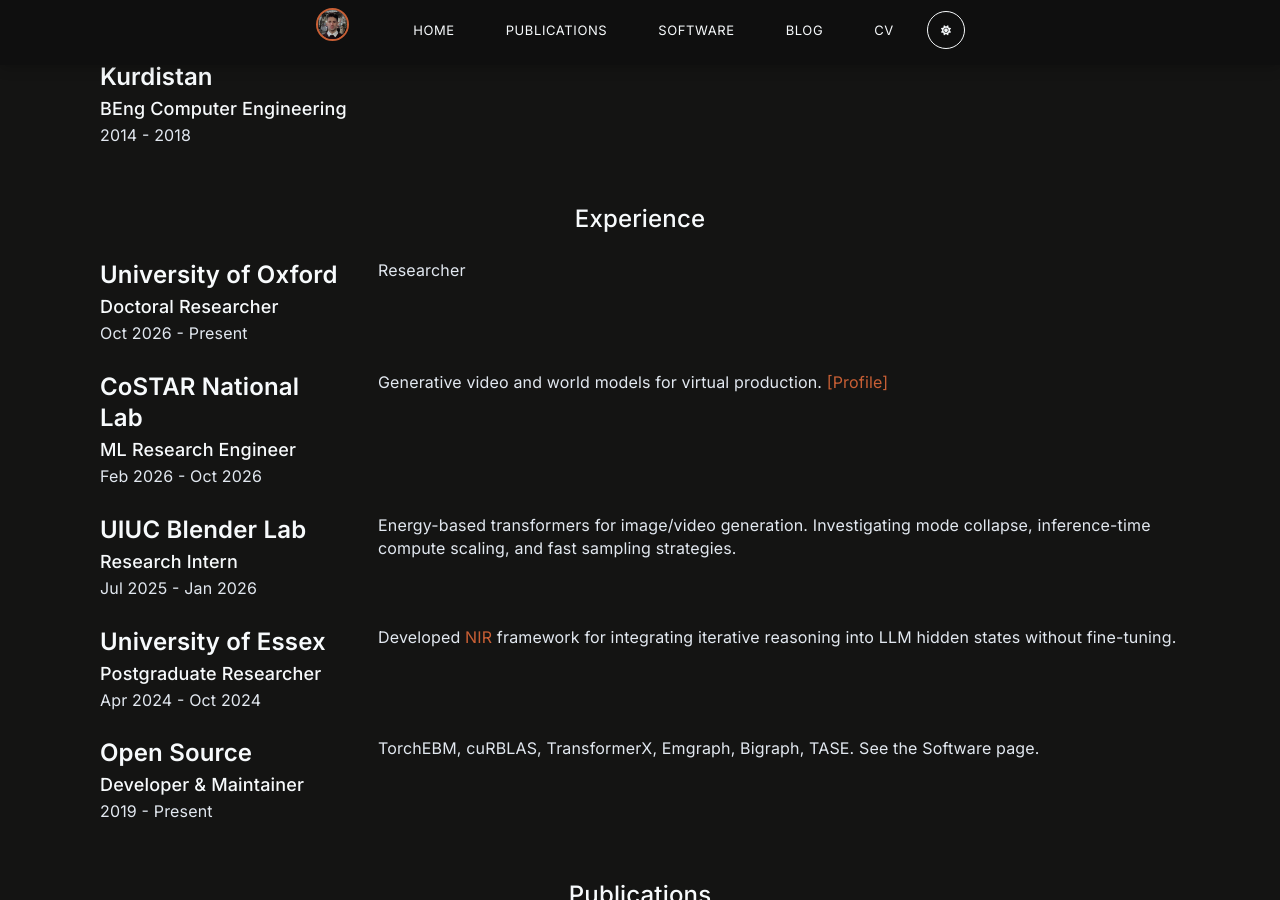
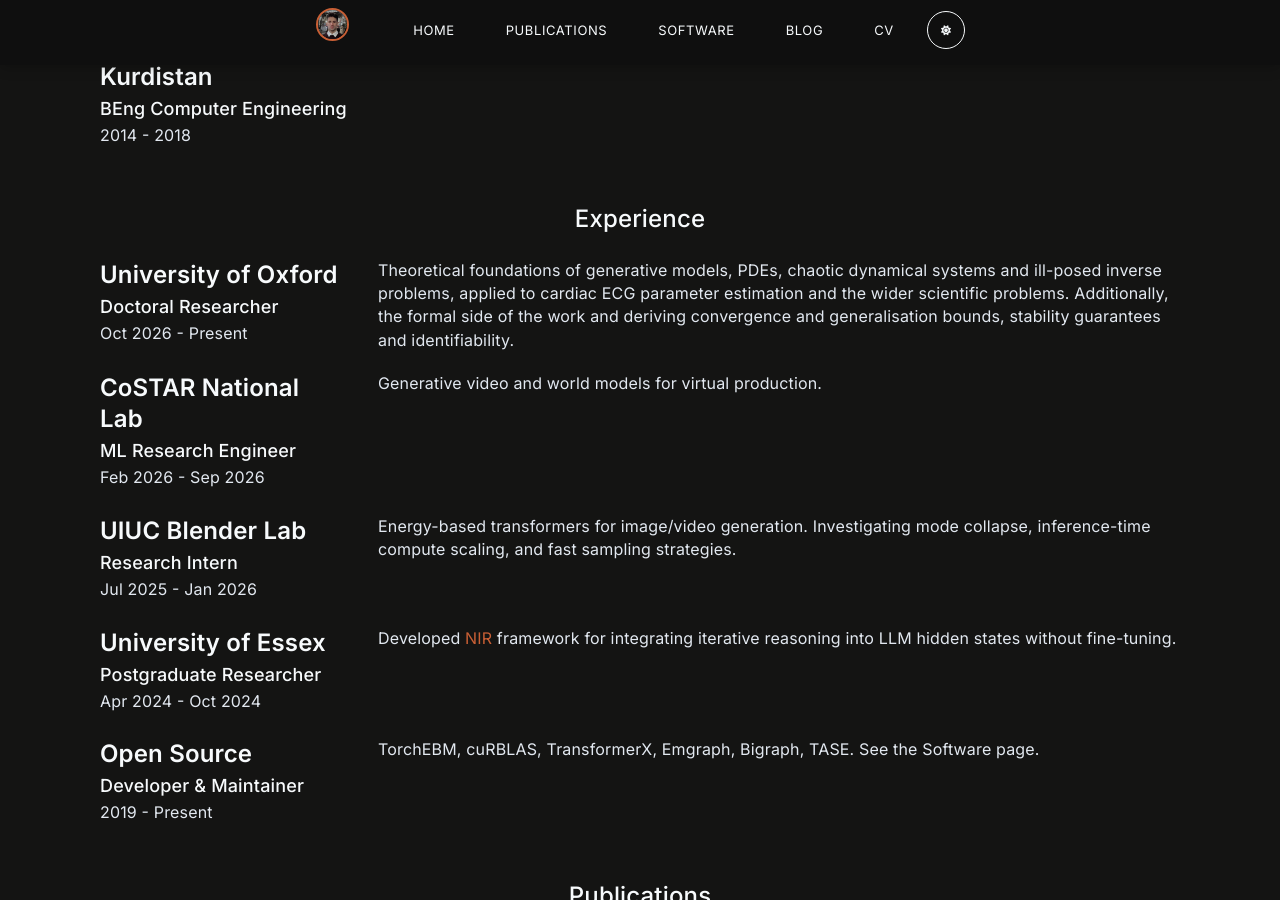
Before and after one commit to soran-ghaderi/soran-ghaderi.github.io, a Jekyll site: the page built from _pages/cv.html, in a window 1280 px wide and 900 px high, scrolled down 403 px. Built offline with Jekyll 4.4.1, drawn with Linux system fonts in a browser that asks for light colours; nearby versions of some CDN libraries.

Commit message:
docs: updates minor details

```diff
--- a/_config.yml
+++ b/_config.yml
@@ -1,7 +1,7 @@
 # Site
 url: "https://soran-ghaderi.github.io"
 description: "Personal website of Soran Ghaderi — ML Research Engineer. Research in energy-based models, diffusion models, world models, and embodied AI."
-# Generated by scripts/make_portrait.py from about_profile_image (see _data/about_portrait.yml)
+# Generated from about_profile_image by a local script (paths listed in _data/about_portrait.yml)
 image: assets/images/portrait/og-image.jpg
 logo: 'assets/images/portrait/portrait-400.jpg'
 favicon: 'assets/images/portrait/favicon-32.png'
@@ -239,7 +239,7 @@
 
 # About Section
 # about_title: About Me (Use this to override about section title)
-about_profile_image: images/profile-2026.jpg # Source photo; run scripts/make_portrait.py after changing it to rebuild the displayed assets
+about_profile_image: images/profile-2026.jpg # Source photo only; the displayed assets in assets/images/portrait are generated from it
 about_content: | # this will include new lines to allow paragraphs
 
 
--- a/_data/about_portrait.yml
+++ b/_data/about_portrait.yml
@@ -1,4 +1,4 @@
-# Generated by scripts/make_portrait.py; re-run it to regenerate the image assets.
+# Generated from about_profile_image by a local script kept outside this repo; do not edit by hand.
 # Paths are site-root relative (the site uses an empty baseurl).
 source: images/profile-2026.jpg
 src: /assets/images/portrait/portrait-400.jpg
--- a/_data/experience.yml
+++ b/_data/experience.yml
@@ -3,14 +3,14 @@
   job_title: Doctoral Researcher
   dates: Oct 2026 - Present
   description: |
-    Researcher
+    Theoretical foundations of generative models, PDEs, chaotic dynamical systems and ill-posed inverse problems, applied to cardiac ECG parameter estimation and the wider scientific problems. Additionally, the formal side of the work and deriving convergence and generalisation bounds, stability guarantees and identifiability.
 
 - layout: left
   company: CoSTAR National Lab
   job_title: ML Research Engineer
-  dates: Feb 2026 - Oct 2026
+  dates: Feb 2026 - Sep 2026
   description: |
-    Generative video and world models for virtual production. <a href="https://www.costarnetwork.co.uk/directory/soran-ghaderi">[Profile]</a>
+    Generative video and world models for virtual production.
 
 - layout: left
   company: UIUC Blender Lab
--- a/_includes/about.html
+++ b/_includes/about.html
@@ -29,7 +29,7 @@
       <div class="col-xs-12 col-sm-4 col-md-3 no-print about-media{% if backdrop_right %} col-sm-push-8 col-md-push-9{% endif %}">
         {%- assign pt = site.data.about_portrait -%}
         {%- if pt and pt.srcset %}
-        <!-- Pre-cropped, graded 1x/2x/3x portrait from scripts/make_portrait.py (_data/about_portrait.yml) -->
+        <!-- Pre-cropped, graded 1x/2x/3x portrait; paths come from _data/about_portrait.yml -->
         <img class="profile-img" src="{{ pt.src | relative_url }}" srcset="{{ pt.srcset }}" sizes="{{ pt.sizes }}" alt="{{ site.name | default: 'Profile photo' }}" fetchpriority="high" decoding="async" width="200" height="200">
         {%- else %}
         <img class="profile-img" src="{{ site.about_profile_image | relative_url }}" alt="{{ site.name | default: 'Profile photo' }}" fetchpriority="high" decoding="async" width="200" height="200">
```
